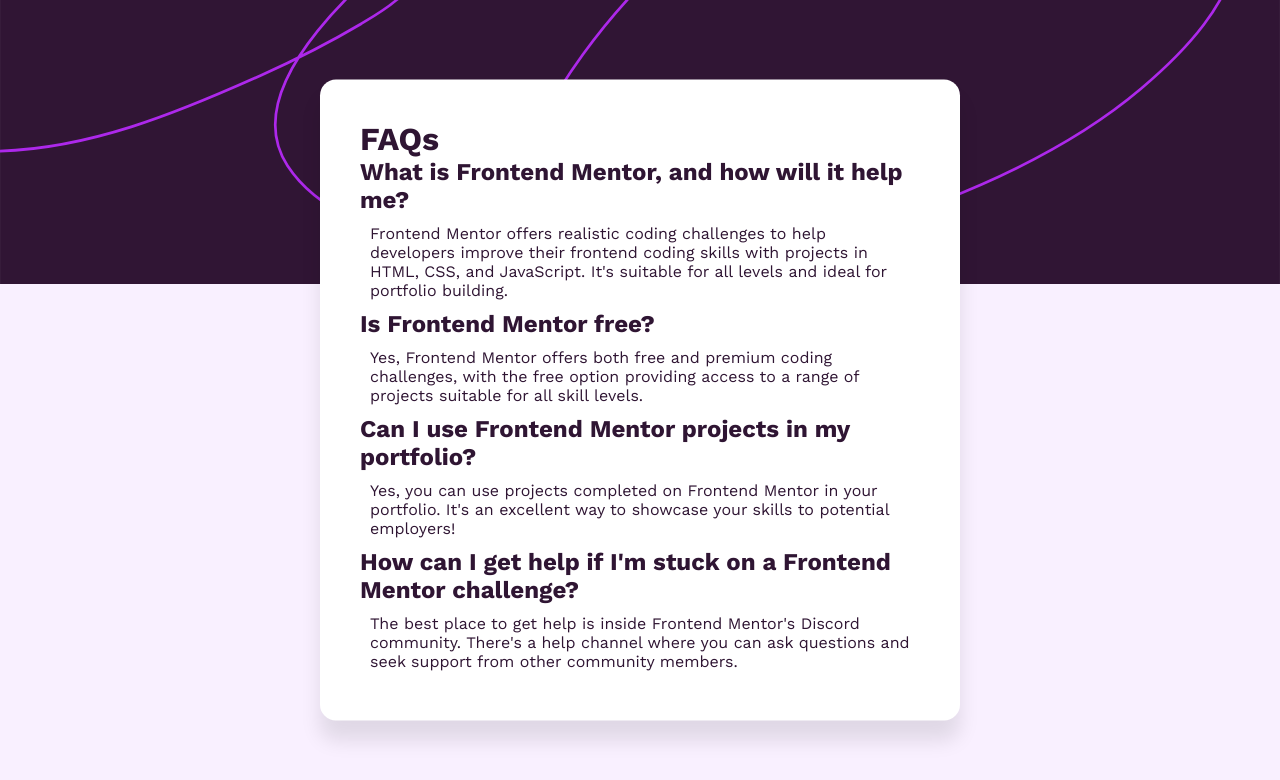
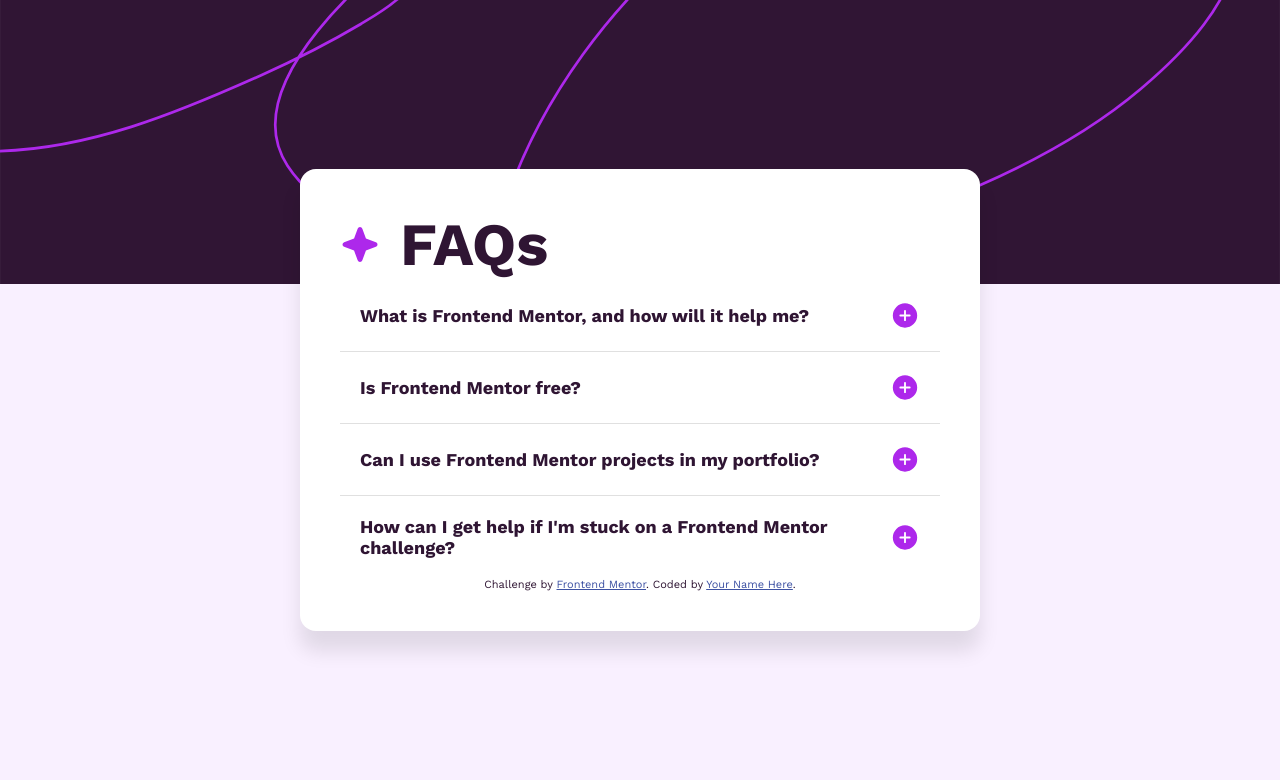
Before and after one commit to ivanvolosyk/FAQ_accordion_project, a plain HTML site: page index.html in a window 1280 px wide. Drawn offline with nearby package versions, Linux system fonts and the light colour scheme.

Commit message:
Add JavaScript file

```diff
--- a/index.html
+++ b/index.html
@@ -10,7 +10,7 @@
       rel="stylesheet"
     />
 
-    <!-- connect css file -->
+    <!-- connect css and js file -->
     <link rel="stylesheet" href="style.css" />
 
     <link
@@ -46,12 +46,25 @@
     </svg>
 
     <div class="faq-card">
-      <h1 class="header">FAQs</h1>
+      <div class="header">
+        <img src="./assets/images/icon-star.svg" alt="star" />
+        <h1>FAQs</h1>
+      </div>
+
       <div>
         <div class="faq-item">
+          <div class="question-icon">
             <h2 class="question">
               What is Frontend Mentor, and how will it help me?
             </h2>
+            <img
+              class="btn plus"
+              src="./assets/images/icon-plus.svg"
+              alt="plus"
+            />
+          </div>
+
+          <div class="answer-conteiner">
             <p class="answer">
               Frontend Mentor offers realistic coding challenges to help
               developers improve their frontend coding skills with projects in
@@ -59,37 +72,66 @@
               for portfolio building.
             </p>
           </div>
-
-        <div class="faq-item">
-          <h2 class="question">Is Frontend Mentor free?</h2>
-          <p class="answer">
-            Yes, Frontend Mentor offers both free and premium coding challenges,
-            with the free option providing access to a range of projects
-            suitable for all skill levels.
-          </p>
         </div>
 
         <div class="faq-item">
+          <div class="question-icon">
+            <h2 class="question">Is Frontend Mentor free?</h2>
+            <img
+              class="btn plus"
+              src="./assets/images/icon-plus.svg"
+              alt="plus"
+            />
+          </div>
+
+          <div class="answer-conteiner">
+            <p class="answer">
+              Yes, Frontend Mentor offers both free and premium coding
+              challenges, with the free option providing access to a range of
+              projects suitable for all skill levels.
+            </p>
+          </div>
+        </div>
+
+        <div class="faq-item">
+          <div class="question-icon">
             <h2 class="question">
               Can I use Frontend Mentor projects in my portfolio?
             </h2>
+            <img
+              class="btn plus"
+              src="./assets/images/icon-plus.svg"
+              alt="plus"
+            />
+          </div>
+          <div class="answer-conteiner">
             <p class="answer">
               Yes, you can use projects completed on Frontend Mentor in your
               portfolio. It's an excellent way to showcase your skills to
               potential employers!
             </p>
           </div>
+        </div>
 
         <div class="faq-item">
+          <div class="question-icon">
             <h2 class="question">
               How can I get help if I'm stuck on a Frontend Mentor challenge?
             </h2>
+            <img
+              class="btn plus"
+              src="./assets/images/icon-plus.svg"
+              alt="plus"
+            />
+          </div>
+          <div class="answer-conteiner">
             <p class="answer">
               The best place to get help is inside Frontend Mentor's Discord
               community. There's a help channel where you can ask questions and
               seek support from other community members.
             </p>
           </div>
+
       </div>
     </div>
 
@@ -99,5 +141,6 @@
         >Frontend Mentor</a
       >. Coded by <a href="#">Your Name Here</a>.
     </div>
+    <script src="index.js"></script>
   </body>
 </html>
--- /dev/null
+++ b/index.js
@@ -0,0 +1,16 @@
+const btns = document.querySelectorAll(".btn"); // вибір всіх елементів з класом "btn"
+
+btns.forEach(function (btn) {
+  // для кожної кнопки
+  btn.addEventListener("click", function () {
+    const answerContainer = btn
+      .closest(".faq-item")
+      .querySelector(".answer-conteiner");
+    // додаємо або видаляємо клас "active"
+    answerContainer.classList.toggle("active");
+
+    // Toggle клас кнопки між 'plus' та 'minus'
+    btn.classList.toggle("plus");
+    btn.classList.toggle("minus");
+  });
+});
--- a/style.css
+++ b/style.css
@@ -9,26 +9,60 @@ body {
   color: hsl(292, 42%, 14%);
 }
 
+p {
+  font-size: 16px;
+}
 .faq-card {
   background-color: hsl(0, 0%, 100%);
   border-radius: 16px;
   padding: 40px;
   margin: auto;
   box-shadow: 0px 20px 20px rgba(0, 0, 0, 0.1);
-
   position: absolute;
   top: 50%;
   left: 50%;
   transform: translate(-50%, -50%);
+  width: 600px;
+  height: auto;
 }
 
 .faq-item {
-  /* padding: 20px; */
+  padding: 20px;
   font-size: 16px;
+  border-bottom: 1px solid #e0e0e0;
+}
+
+.faq-item:last-child {
+  border-bottom: none;
+}
+
+.header {
+  display: flex;
+  justify-content: flex-start; /* Центрує по горизонталі */
+  align-items: center;
+  font-size: 30px;
+}
+
+h1 {
+  padding-left: 20px;
+}
+
+.question-icon {
+  display: flex;
+  justify-content: space-between;
+  align-items: center;
 }
 
 .question {
+  font-size: 18px;
   padding: auto;
+}
+
+.answer-conteiner {
+  display: none;
+}
+.answer-conteiner.active {
+  display: block; /* Показуємо відповідь, коли є клас "active" */
 }
 
 .answer {
@@ -39,6 +73,14 @@ svg {
   height: auto;
 }
 
+.btn.plus {
+  content: url("./assets/images/icon-plus.svg");
+}
+
+.btn.minus {
+  content: url("./assets/images/icon-minus.svg");
+}
+
 /* Ignore */
 .attribution {
   font-size: 11px;
```
Lines whose indentation alone changed are shown as unchanged.
